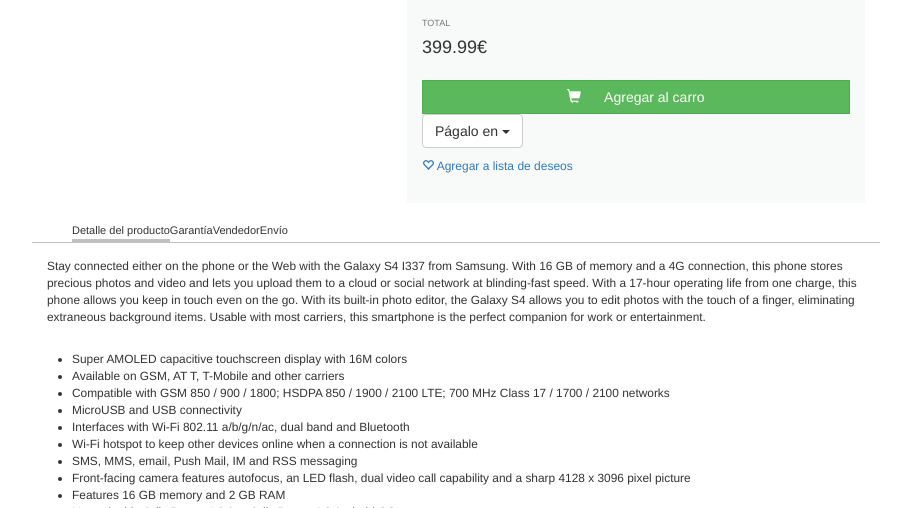
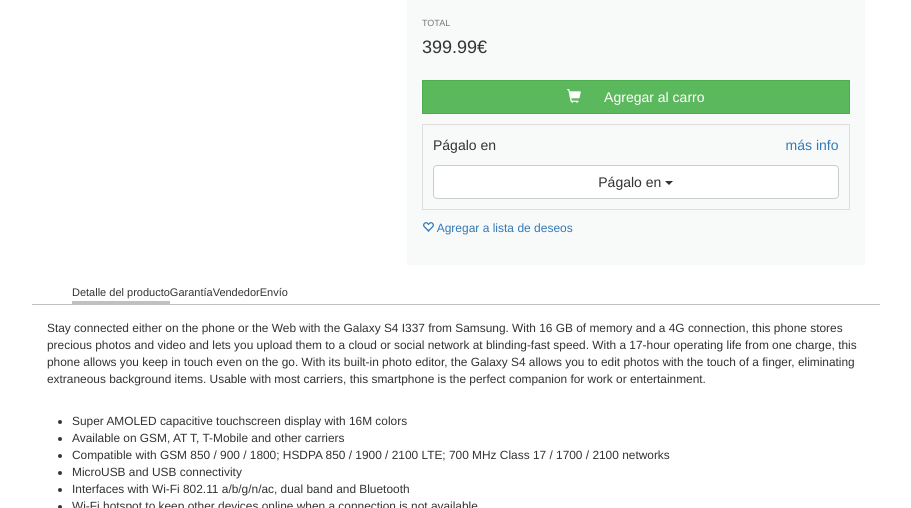
Before and after one commit to iivan92/sequra-challenge, a plain HTML site: page merchant-site/product-page.html in a window 1280 px wide. Shown: the part 292-800 px from the top of the page, without its empty margins (38-949 px from the left). Drawn offline with nearby package versions, Linux system fonts and the light colour scheme; no server answers.

Commit message:
feat: add layout of the box payment and connect with the api

```diff
--- a/merchant-site/main.css
+++ b/merchant-site/main.css
@@ -105,6 +105,23 @@
   border: 1px solid orange;
 }
 
+.box-payment {
+  margin-top: 10px;
+  padding: 10px;
+  border: 1px solid rgba(214, 214, 214, 0.76);
+}
+
+.box-payment .dropdown,
+.box-payment .dropdown .btn,
+.box-payment .dropdown .dropdown-menu {
+  width: 100%;
+}
+
+.dropdown > div {
+  display: flex;
+  justify-content: space-between;
+}
+
 @media (max-width: 426px) {
   .container {
     margin-top: 0px !important;
--- a/merchant-site/main.js
+++ b/merchant-site/main.js
@@ -47,7 +47,12 @@
   $("#product-price").text(`${price}€`);
   $("#total-price").text(`${totalPrice}€`);
 
-  fetchAgreement(totalPrice).then((value) => {
-    console.log("🚀 ~ file: main.js ~ line 11 ~ init ~ value", value);
+  fetchAgreement(totalPrice * 100).then((data) => {
+    $(".dropdown .dropdown-menu").empty();
+    data.forEach((item) => {
+      $(".dropdown .dropdown-menu").append(
+        `<li><a href="#">${item.instalment_count} cuotas de ${item.instalment_total.string}/mes</a></li>`
+      );
+    });
   });
 };
--- a/merchant-site/product-page.html
+++ b/merchant-site/product-page.html
@@ -103,6 +103,10 @@
             <!-- NEW BOX FOR PAYMENT PROPOSE -->
             <div class="box-payment">
               <div class="dropdown">
+                <div>
+                  <p>Págalo en</p>
+                  <a href="#">más info</a>
+                </div>
                 <button
                   class="btn btn-default dropdown-toggle"
                   type="button"
```
